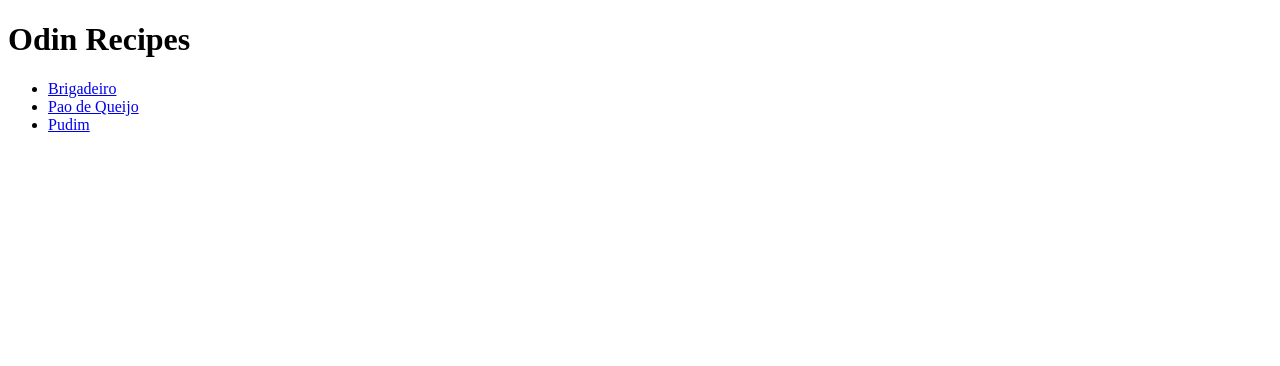
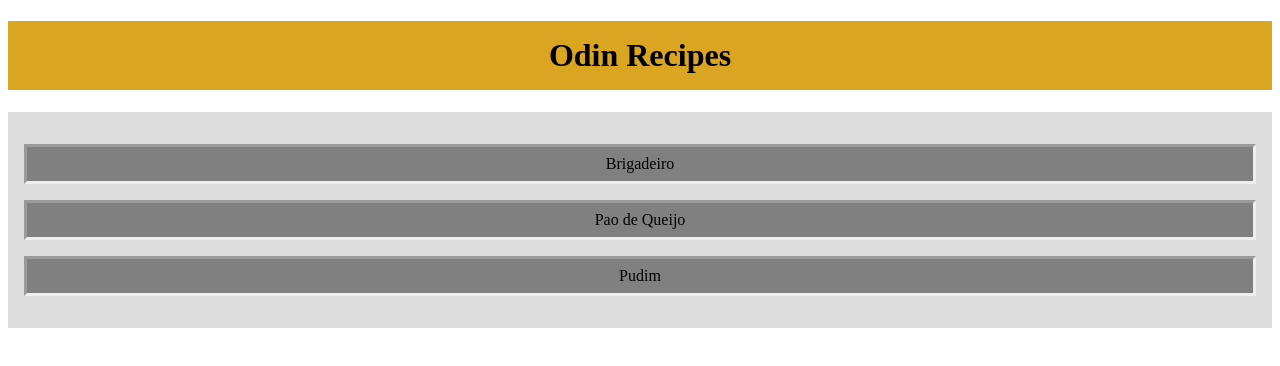
Before and after one commit to diggieinn/odin-recipes, a plain HTML site: page index.html in a window 1280 px wide. Drawn offline with Linux system fonts and the light colour scheme.

Commit message:
add style

```diff
--- /dev/null
+++ b/css/style.css
@@ -0,0 +1,44 @@
+* {
+    font-family: "Papyrus" ;
+}
+
+.ul-list-mainpage-card {
+    width: auto;
+    height: auto;
+    padding: 16px 0px 16px 0px;
+    background-color: gainsboro;
+
+
+}
+.ul-list-mainpage-card-item {
+
+    border: inset;
+    margin: 16px;
+    text-align: center;
+    list-style-position: inside;
+    padding: 0px;
+    list-style-type: none;
+    background-color: grey;
+    padding: 8px 0px 8px 0px;
+
+}
+
+a {
+  text-decoration: none;
+  color: black;
+}
+
+a:visited {
+  text-decoration: none;
+  color: rgb(59, 57, 57);
+}
+
+.title{
+
+    text-align: center;
+    width: auto;
+    height: auto;
+    background-color: goldenrod;
+    padding: 16px 0px 16px 0px;
+
+}
--- a/index.html
+++ b/index.html
@@ -4,15 +4,16 @@
 <head>
     <meta charset="UTF-8">
     <meta name="viewport" content="width=device-width, initial-scale=1.0">
+    <link rel="stylesheet" href="css/style.css">
     <title>Document</title>
 </head>
 
 <body>
-    <h1>Odin Recipes</h1>
-    <ul>
-    <li><a href="recipes/brigadeiro.html">Brigadeiro</a></li>
-    <li><a href="recipes/pao-de-queijo.html">Pao de Queijo</a></li>
-    <li><a href="recipes/pudim.html">Pudim</a></li>
+    <h1 class="title">Odin Recipes</h1>
+    <ul class="ul-list-mainpage-card">
+    <li class="ul-list-mainpage-card-item"><a href="recipes/brigadeiro.html">Brigadeiro</a></li>
+    <li class="ul-list-mainpage-card-item"><a href="recipes/pao-de-queijo.html">Pao de Queijo</a></li>
+    <li class="ul-list-mainpage-card-item"><a href="recipes/pudim.html">Pudim</a></li>
     </ul>
 </body>
 
```
Also changed, not shown: recipes/brigadeiro.html (+2 -1 lines), recipes/pao-de-queijo.html (+2 -1 lines), recipes/pudim.html (+2 -1 lines).
